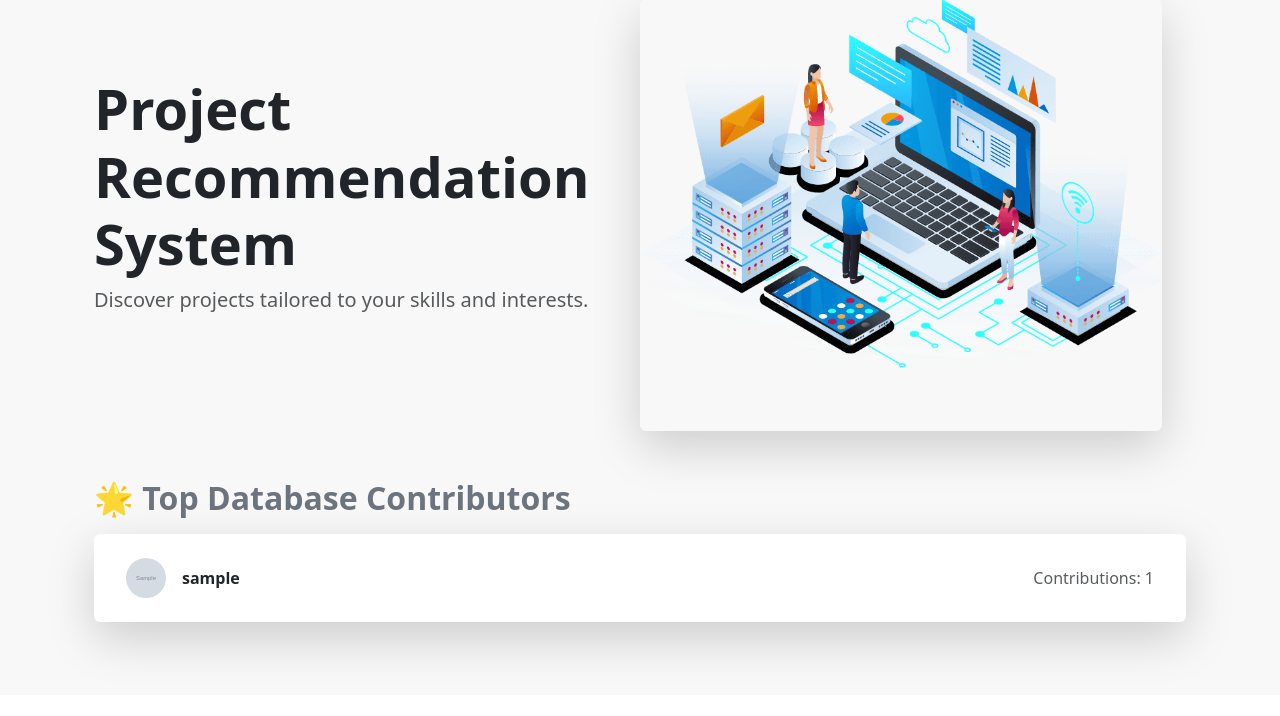
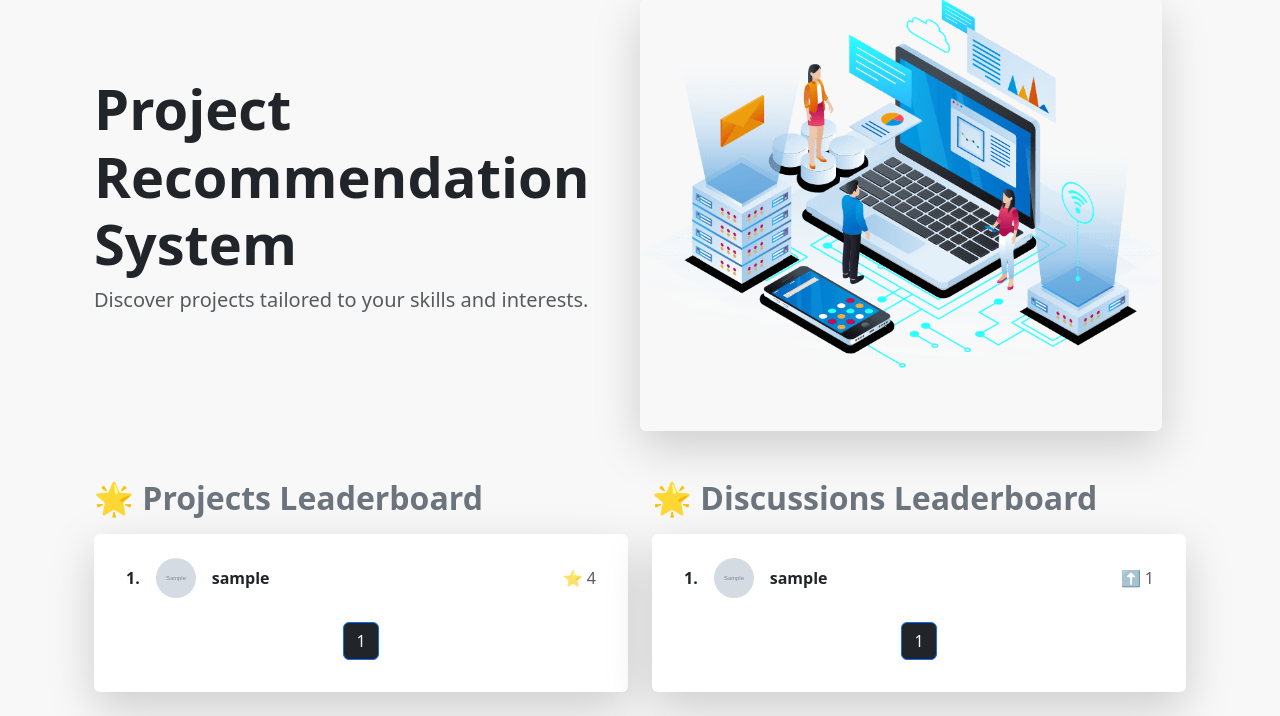
Before and after one commit to VasudevSrivastava/project-recommendation-system, a Django app: page / in a window 1280 px wide. Shown: the part 105-821 px from the top of the page. Before the commit the page ends 769 px from the top, so only its background shows below. Run offline with Django 5.2, Linux system fonts and the light colour scheme; tables that the repository leaves empty hold one stand-in row (values such as "Sample post"); grey boxes marked "Sample" are stand-in pictures.

Commit message:
add project and discussion leaderboards

```diff
--- a/recommendation_system/core/templates/core/home.html
+++ b/recommendation_system/core/templates/core/home.html
@@ -18,21 +18,111 @@
     </div>
 </div>
 
-<!-- Top Contributors Section -->
 <div class="container mt-5">
-    <h2 class="mb-3 text-secondary fw-bold">🌟 Top Database Contributors</h2>
+    <div class="row">
+        <!-- Projects Leaderboard -->
+        <div class="col-md-6">
+            <h2 class="mb-3 text-secondary fw-bold">🌟 Projects Leaderboard</h2>
             <div class="card shadow-lg p-3 border-0">
                 <ol class="list-group list-group-flush">
-            {% for user in top_users %}
-            <li class="list-group-item d-flex align-items-center">
+                    {% for user in project_scores %}
+                    <li class="list-group-item d-flex align-items-center ">
+                        <span class="me-3 fw-bold">{{ forloop.counter }}.</span>
                         <img src="{{ user.profile.image.url }}" alt="Profile Image" class="rounded-circle me-3" width="40" height="40">
-                <span class="fw-semibold"><a href="{% url 'user-profile' user.username %}" class="fw-semibold text-dark text-decoration-none" >{{ user.username }} </a></span>
-                <span class="ms-auto text-muted">Contributions: {{ user.contributions }}</span>
+                        <span class="fw-semibold">
+                            <a href="{% url 'user-profile' user.username %}" class="text-dark text-decoration-none">{{ user.username }}</a>
+                        </span>
+                        <span class="ms-auto text-muted">⭐ {{ user.stars }}</span>
                     </li>
                     {% empty %}
                     <li class="list-group-item text-muted">No contributors yet.</li>
                     {% endfor %}
                 </ol>
+
+                <!-- Pagination Controls -->
+                <nav>
+                    <ul class="pagination justify-content-center mt-3">
+                        {% if project_scores.has_previous %}
+                        <li class="page-item">
+                            <a class="page-link text-secondary border-secondary" href="?project_page=1">First</a>
+                        </li>
+                        <li class="page-item">
+                            <a class="page-link text-secondary border-secondary" href="?project_page={{ project_scores.previous_page_number }}">Previous</a>
+                        </li>
+                        {% endif %}
+
+                        {% for num in project_scores.paginator.page_range %}
+                            {% if num >= project_scores.number|add:'-2' and num <= project_scores.number|add:'2' %}
+                                <li class="page-item {% if num == project_scores.number %}active{% endif %}">
+                                    <a class="page-link {% if num == project_scores.number %}bg-dark text-light{% else %}text-secondary border-secondary{% endif %}" href="?project_page={{ num }}">{{ num }}</a>
+                                </li>
+                            {% endif %}
+                        {% endfor %}
+
+                        {% if project_scores.has_next %}
+                        <li class="page-item">
+                            <a class="page-link text-secondary border-secondary" href="?project_page={{ project_scores.next_page_number }}">Next</a>
+                        </li>
+                        <li class="page-item">
+                            <a class="page-link text-secondary border-secondary" href="?project_page={{ project_scores.paginator.num_pages }}">Last</a>
+                        </li>
+                        {% endif %}
+                    </ul>
+                </nav>
+            </div>
+        </div>
+
+        <!-- Discussions Leaderboard -->
+        <div class="col-md-6">
+            <h2 class="mb-3 text-secondary fw-bold">🌟 Discussions Leaderboard</h2>
+            <div class="card shadow-lg p-3 border-0">
+                <ol class="list-group list-group-flush">
+                    {% for user in discussion_scores %}
+                    <li class="list-group-item d-flex align-items-center ">
+                        <span class="me-3 fw-bold">{{ forloop.counter }}.</span>
+                        <img src="{{ user.profile.image.url }}" alt="Profile Image" class="rounded-circle me-3" width="40" height="40">
+                        <span class="fw-semibold">
+                            <a href="{% url 'user-profile' user.username %}" class="text-dark text-decoration-none">{{ user.username }}</a>
+                        </span>
+                        <span class="ms-auto text-muted">⬆️ {{ user.upvotes }}</span>
+                    </li>
+                    {% empty %}
+                    <li class="list-group-item text-muted">No contributors yet.</li>
+                    {% endfor %}
+                </ol>
+
+                <!-- Pagination Controls -->
+                <nav>
+                    <ul class="pagination justify-content-center mt-3">
+                        {% if discussion_scores.has_previous %}
+                        <li class="page-item">
+                            <a class="page-link text-secondary border-secondary" href="?discussion_page=1">First</a>
+                        </li>
+                        <li class="page-item">
+                            <a class="page-link text-secondary border-secondary" href="?discussion_page={{ discussion_scores.previous_page_number }}">Previous</a>
+                        </li>
+                        {% endif %}
+
+                        {% for num in discussion_scores.paginator.page_range %}
+                            {% if num >= discussion_scores.number|add:'-2' and num <= discussion_scores.number|add:'2' %}
+                                <li class="page-item {% if num == discussion_scores.number %}active{% endif %}">
+                                    <a class="page-link {% if num == discussion_scores.number %}bg-dark text-light{% else %}text-secondary border-secondary{% endif %}" href="?discussion_page={{ num }}">{{ num }}</a>
+                                </li>
+                            {% endif %}
+                        {% endfor %}
+
+                        {% if discussion_scores.has_next %}
+                        <li class="page-item">
+                            <a class="page-link text-secondary border-secondary" href="?discussion_page={{ discussion_scores.next_page_number }}">Next</a>
+                        </li>
+                        <li class="page-item">
+                            <a class="page-link text-secondary border-secondary" href="?discussion_page={{ discussion_scores.paginator.num_pages }}">Last</a>
+                        </li>
+                        {% endif %}
+                    </ul>
+                </nav>
+            </div>
+        </div>
     </div>
 </div>
 {% endblock %}
--- a/recommendation_system/core/views.py
+++ b/recommendation_system/core/views.py
@@ -1,9 +1,28 @@
 from django.shortcuts import render
 from projects.models import Project
 from django.contrib.auth.models import User
-from django.db.models import Count
+from django.db.models import Count, Sum, Avg
+from django.core.paginator import Paginator
+
+
 
 def home(request):
-    top_users = User.objects.annotate(contributions=Count('project')).order_by('-contributions')[:5]
-    context = {'top_users':top_users}
+    project_scores = User.objects.annotate(stars=Sum('ratings__rating')).order_by('-stars')
+    discussion_scores = User.objects.annotate(upvotes=Sum('comments__helpful_votes')).order_by('-upvotes')
+
+    project_paginator = Paginator(project_scores, 5)
+    discussion_paginator = Paginator(discussion_scores, 5)
+
+    project_page = request.GET.get("project_page")
+    discussion_page = request.GET.get("discussion_page")
+
+    project_users = project_paginator.get_page(project_page)
+    discussion_users = discussion_paginator.get_page(discussion_page)
+
+
+
+    context = {'project_scores':project_users,
+               'discussion_scores':discussion_users,
+               }
+
     return render(request,'core/home.html',context)
--- a/recommendation_system/projects/models.py
+++ b/recommendation_system/projects/models.py
@@ -21,7 +21,7 @@ class Project(models.Model):
 
 
 class Rating(models.Model):
-    user = models.ForeignKey(User, on_delete=models.CASCADE)
+    user = models.ForeignKey(User, on_delete=models.CASCADE, related_name="ratings")
     project = models.ForeignKey(Project, on_delete=models.CASCADE,related_name="ratings")
     rating = models.IntegerField(null=True)
 
```
Also changed, not shown: recommendation_system/TODOs.txt (added, +23 -0 lines), recommendation_system/projects/migrations/0006_alter_rating_user.py (added). Lines whose indentation alone changed are shown as unchanged.
